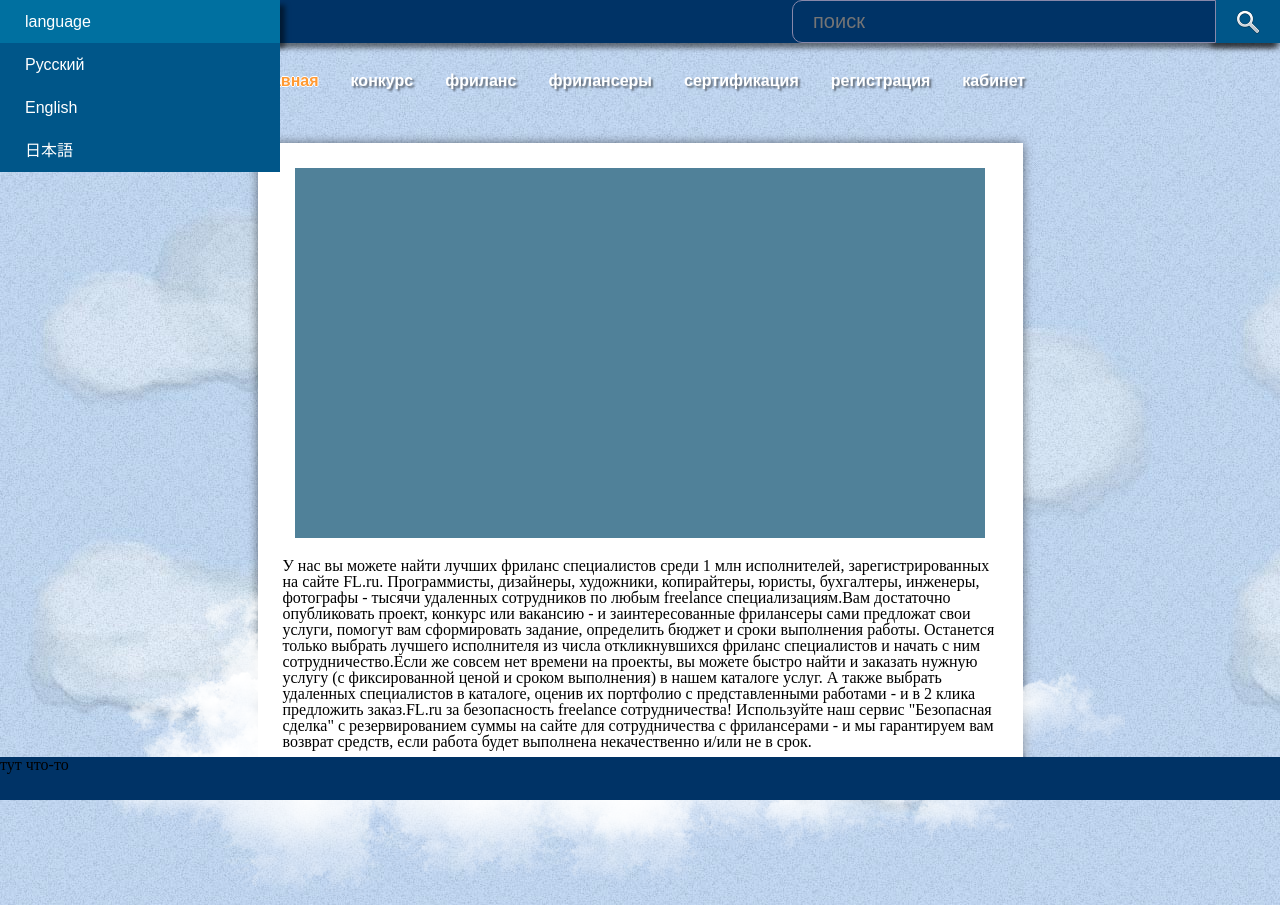
After one commit to alexelev/flstep, a PHP site: page /views/main.php in a window 1280 px wide. The commit adds this page. Run offline with PHP 8.4, Linux system fonts and the light colour scheme.

Commit message:
в структуру проекта добавлен вил главной страницы, начата работа над регистрацией и логином

```diff
--- /dev/null
+++ b/assets/css/main.css
@@ -0,0 +1,166 @@
+header{
+    background-color: #036;
+    height: 43px;
+    width: 100%;
+    box-shadow: 0 5px 5px rgba(0,0,0,0.5);
+    z-index: 100;
+    position: relative;
+}
+
+body {
+    background: url(../img/back.jpg);
+}
+/* Language dropdown menu */
+.lang, .lang li, .lang ul, .lang a, .lang:after {
+  margin: 0;
+  padding: 0;
+  z-index: 200;
+  display: block;
+  position: relative;
+}
+.lang:after {
+  clear: both;
+  content: "";
+}
+.lang > li { float: left; }
+.lang li {
+  white-space: nowrap;
+  position: relative;
+}
+.lang > li > ul > li {
+  height: 0px;
+  -moz-transition: 0.3s; -o-transition: 0.3s; -webkit-transition: 0.3s; -ms-transition: 0.3s;
+  overflow: hidden;
+}
+.lang > li:hover > ul > li {
+  height: 43px;
+  overflow: visible;
+}
+.lang li ul li, .lang li ul li a { width: 280px; }
+.lang ul { position: absolute; }
+.lang ul ul { left: 100%; top: 0; }
+.lang {
+  background: #005689;
+  width: 280px;
+  box-shadow: 5px 5px 5px rgba(0, 0, 0, 0.5);
+}
+.lang > li:hover {background: #0070a0;}
+.lang li li {background: #005689;}
+.lang li li:hover {background: #0070a0;}
+.lang li a {
+  width: 255px;
+  line-height: 43px;
+  padding-left: 25px;
+  text-decoration: none;
+  color: #fff;
+  font-family: sans-serif;
+}
+/* Search box */
+.search {
+    min-width: 464px;
+    float: right;
+}
+.search input[type="submit"] {
+    background: #005689 url(../img/lens.png) center no-repeat;
+    box-shadow: -5px 5px 5px rgba(0, 0, 0, 0.5);
+    height: 43px;
+    width: 64px;
+    border-style: none;
+    float: right;
+}
+.search input[type="submit"]:hover {
+    background-color: #0070a0;
+}
+.search input[type="text"] {
+    display: inline;
+    height: 39px;
+    width: 400px;
+    border: 1px solid #88a;
+    border-radius: 10px 0 0 10px;
+    background-color: #036;
+    color: #ddf;
+    font-size: 20px;
+    padding-left: 20px;
+}
+.search input[type="text"]:focus {
+    background: #147;
+}
+/* Main menu */
+.main_menu {
+    height: 100px;
+    width: 825px;
+    margin: 0 auto;
+    position: relative;
+}
+.logo {
+    position: absolute;
+    left: -85px;
+    z-index: 0;
+}
+.main_option {
+    color: #fff;
+    font-family: sans-serif;
+    font-size: 16px;
+    font-weight: bold;
+    text-decoration: none;
+    text-shadow: 2px 2px 2px rgba(0, 0, 0, 0.5);
+    margin-left: 28px;
+    line-height: 75px;
+}
+.current {
+    color: #f93;
+    font-family: sans-serif;
+    font-size: 16px;
+    font-weight: bold;
+    text-decoration: none;
+    margin-left: 28px;
+    line-height: 75px;
+    text-shadow: 1px 0 #fff, 0 1px #fff, -1px 0 #fff, 0 -1px #fff;
+}
+.main_option:hover {
+    text-shadow: 1px 0 #f93, 0 1px #f93, -1px 0 #f93, 0 -1px #f93, 2px 2px 2px rgba(0, 0, 0, 0.5);
+}
+/* Content Box */
+.content {
+    position: relative;
+    width: 715px;
+    height: 580px;
+    background: #fff;
+    box-shadow: 0 0 10px rgba(0, 0, 0, 0.5);
+    margin: 0 auto;
+    padding: 25px;
+    z-index: 1;
+}
+.video {
+    position: relative;
+    margin: 0 auto 20px;
+    width: 690px;
+    height: 370px;
+    background: #508199;
+    z-index: 3;
+}
+#cloud {
+    position: absolute;
+    width: 1017px;
+    height: 362px;
+    background: url(../img/clouds.png) bottom no-repeat;
+    top: 400px;
+    left: -150px;
+    z-index: 2;
+}
+.content p {
+    position: relative;
+    z-index: 10;
+    background: #fff;
+    color: #000;
+}
+/* Footer */
+footer {
+    position: fixed;
+    background-color: #036;
+    height: 43px;
+    width: 100%;
+    left: 0;
+    bottom: 0;
+    z-index: 10;
+}
--- /dev/null
+++ b/assets/css/reset.css
@@ -0,0 +1,15 @@
+/* html5doctor.com Reset v1.6.1 (http://html5doctor.com/html-5-reset-stylesheet/) - http://cssreset.com */
+html,body,div,span,object,iframe,h1,h2,h3,h4,h5,h6,p,blockquote,pre,abbr,address,cite,code,del,dfn,em,img,ins,kbd,q,samp,small,strong,sub,sup,var,b,i,dl,dt,dd,ol,ul,li,fieldset,form,label,legend,table,caption,tbody,tfoot,thead,tr,th,td,article,aside,canvas,details,figcaption,figure,footer,header,hgroup,menu,nav,section,summary,time,mark,audio,video{margin:0;padding:0;border:0;outline:0;font-size:100%;vertical-align:baseline;background:transparent}
+body{line-height:1}
+article,aside,details,figcaption,figure,footer,header,hgroup,menu,nav,section{display:block}
+nav ul{list-style:none}
+blockquote,q{quotes:none}
+blockquote:before,blockquote:after,q:before,q:after{content:none}
+a{margin:0;padding:0;font-size:100%;vertical-align:baseline;background:transparent}
+ins{background-color:#ff9;color:#000;text-decoration:none}
+mark{background-color:#ff9;color:#000;font-style:italic;font-weight:bold}
+del{text-decoration:line-through}
+abbr[title],dfn[title]{border-bottom:1px dotted;cursor:help}
+table{border-collapse:collapse;border-spacing:0}
+hr{display:block;height:1px;border:0;border-top:1px solid #ccc;margin:1em 0;padding:0}
+input,select{vertical-align:middle}
--- a/includes/init.php
+++ b/includes/init.php
@@ -1,4 +1,6 @@
 <?php
 	include_once 'config.php';
 	include ABSPATH . '\classes\Db.php';
+//    echo ABSPATH.'<br>';
 	Db::connect(DB_HOST, DB_LOGIN, DB_PASSWORD, DB_NAME);
+    include ABSPATH . '\views\main.php';
--- /dev/null
+++ b/views/main.php
@@ -0,0 +1,53 @@
+<?php
+/**
+ * Created by PhpStorm.
+ * User: Alex
+ * Date: 13.03.2015
+ * Time: 12:19
+ */
+?>
+
+<!doctype html>
+<html>
+    <head>
+        <meta charset="utf-8">
+        <title>FL-STEP</title>
+        <link rel="stylesheet" href="assets/css/reset.css">
+        <link rel="stylesheet" href="assets/css/main.css">
+    </head>
+    <body>
+        <header>
+            <form class="search" method="get" action="">
+                <input type="text" placeholder="поиск"/>
+                <input type="submit" value="">
+            </form>
+            <ul class="lang">
+                <li><a href="#">language</a>
+                    <ul>
+                        <li><a href="#">Русский</a></li>
+                        <li><a href="#">English</a></li>
+                        <li><a href="#">日本語</a></li>
+                    </ul>
+                </li>
+            </ul>
+        </header>
+        <div class="main_menu">
+            <a class="logo" href="#"><img src="assets/img/logo.png" alt=""></a>
+            <a href="#" class="current">главная</a>
+            <a href="#" class="main_option">конкурс</a>
+            <a href="#" class="main_option">фриланс</a>
+            <a href="#" class="main_option">фрилансеры</a>
+            <a href="#" class="main_option">сертификация</a>
+            <a href="../controllers/cReg.php" class="main_option">регистрация</a>
+            <a href="#" class="main_option">кабинет</a>
+        </div>
+        <div class="content">
+            <div class="video"></div>
+            <div id="cloud"></div>
+            <p>У нас вы можете найти лучших фриланс специалистов среди 1 млн исполнителей, зарегистрированных на сайте FL.ru. Программисты, дизайнеры, художники, копирайтеры, юристы, бухгалтеры, инженеры, фотографы - тысячи удаленных сотрудников по любым freelance специализациям.Вам достаточно опубликовать проект, конкурс или вакансию - и заинтересованные фрилансеры сами предложат свои услуги, помогут вам сформировать задание, определить бюджет и сроки выполнения работы. Останется только выбрать лучшего исполнителя из числа откликнувшихся фриланс специалистов и начать с ним сотрудничество.Если же совсем нет времени на проекты, вы можете быстро найти и заказать нужную услугу (с фиксированной ценой и сроком выполнения) в нашем каталоге услуг. А также выбрать удаленных специалистов в каталоге, оценив их портфолио с представленными работами - и в 2 клика предложить заказ.FL.ru за безопасность freelance сотрудничества! Используйте наш сервис "Безопасная сделка" с резервированием суммы на сайте для сотрудничества с фрилансерами - и мы гарантируем вам возврат средств, если работа будет выполнена некачественно и/или не в срок.</p>
+        </div>
+        <footer>
+            тут что-то
+        </footer>
+    </body>
+</html>
```
Also changed, not shown: classes/Db.php (+4 -4 lines), controllers/cEnter.php (added, +28 -0 lines), controllers/cReg.php (added, +30 -0 lines), views/main.html (added, +45 -0 lines), views/vEnter.php (added, +37 -0 lines), views/vReg.php (added, +51 -0 lines), assets/img/back.jpg (added), assets/img/clouds.png (added), assets/img/lens.png (added), assets/img/logo.png (added).
